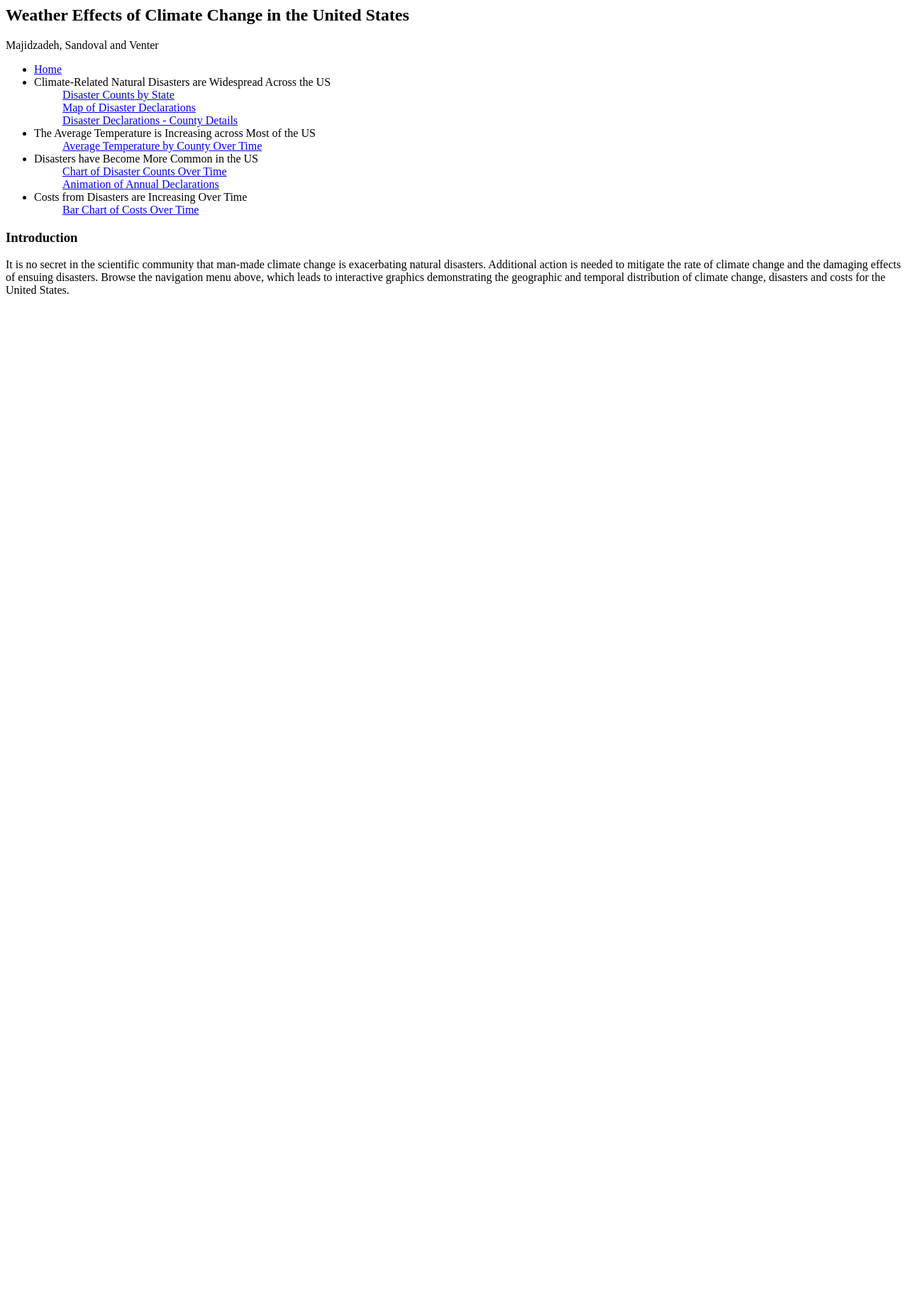
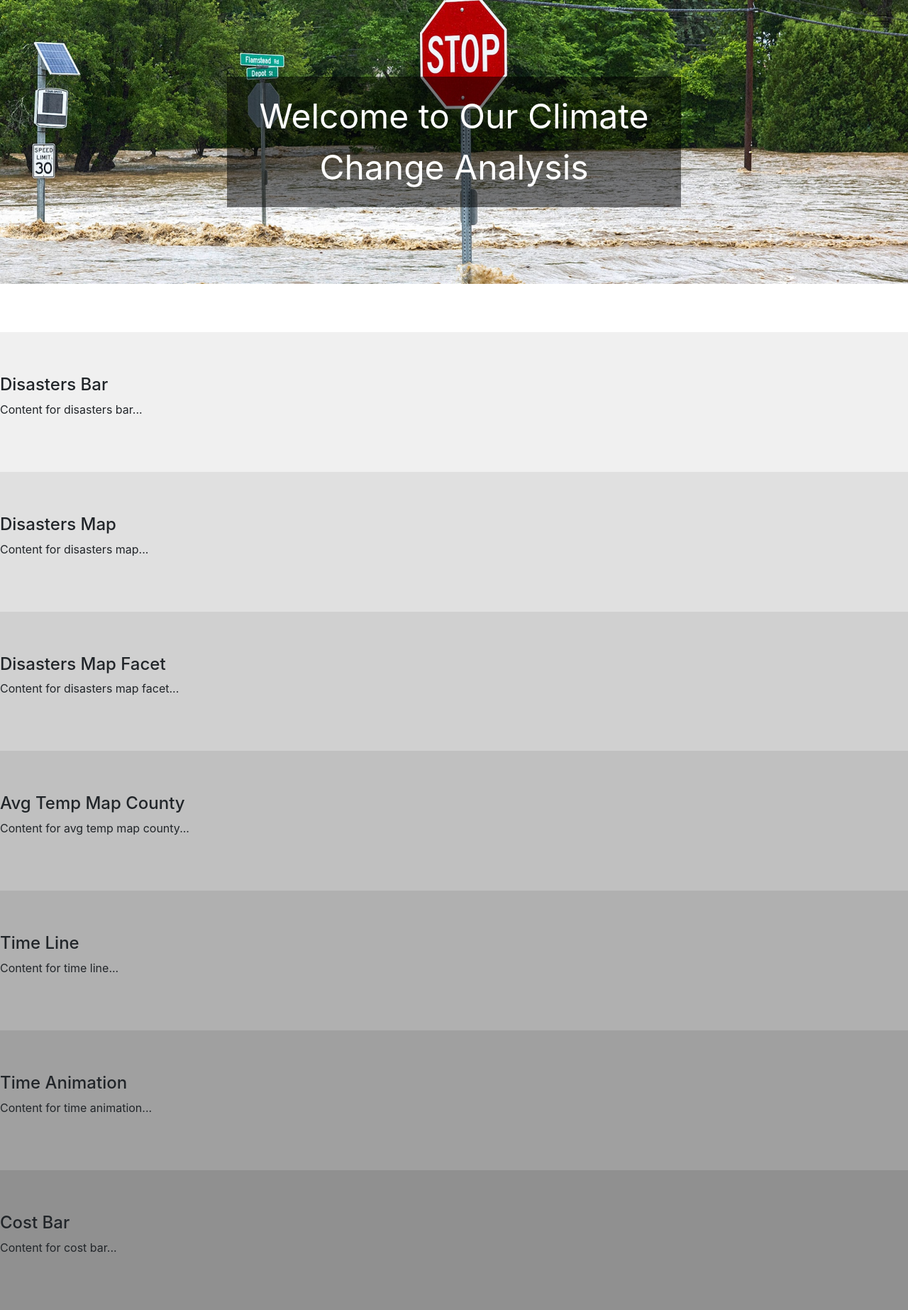
Before and after one commit to JorgeCuerv0/Rising-Global-Temperature-Visualizations, a Flask app: page / in a window 1280 px wide. Shown: the whole page at 71% size. Before the commit the page ends 414 px from the top, so only its background shows below. Run offline with Flask 3, Linux system fonts and the light colour scheme; some libraries are stand-ins or nearby versions.

Commit message:
Updated website layout and styles

```diff
--- /dev/null
+++ b/code/app.py
@@ -0,0 +1,10 @@
+from flask import Flask, render_template
+
+app = Flask(__name__)
+
+@app.route("/")
+def home():
+    return render_template('home.html')
+
+if __name__ == "__main__":
+    app.run()
--- /dev/null
+++ b/code/static/css/style.css
@@ -0,0 +1,77 @@
+body {
+    position: relative;
+    margin: 0;
+    padding: 0;
+}
+.navbar {
+    position: fixed;
+    top: 0;
+    width: 100%;
+    z-index: 1000;
+    background-color: transparent; /* Makes the navbar transparent */
+}
+.navbar-toggler {
+    position: absolute;
+    top: 10px; /* Adjust the top position to make it fully visible */
+    right: 10px; /* Positions the collapse button to the top right */
+}
+.section {
+    padding-top: 60px;
+    padding-bottom: 60px;
+    background-color: white; /* Default background color for sections */
+    width: 100%;
+}
+.scrollspy-example {
+    position: relative;
+    margin-top: .5rem;
+}
+.navbar-collapse {
+    position: fixed;
+    top: 0;
+    right: 0;
+    height: 100%;
+    background: rgba(255, 255, 255, 0.9); /* Opaque background for the expanded menu */
+    padding-top: 60px; /* Aligns with the main content padding */
+}
+.navbar-nav {
+    height: 100%;
+    display: flex;
+    flex-direction: column;
+    justify-content: center;
+}
+.welcome-container {
+    position: fixed;
+    top: 0;
+    left: 0;
+    width: 100%;
+    height: 50vh; /* Make the welcome container take up half the screen height */
+    z-index: -1; /* Ensure it stays behind other content */
+    overflow: hidden;
+}
+.welcome-image {
+    width: 100%;
+    height: 100%;
+    object-fit: cover;
+    position: absolute;
+    top: 0;
+    left: 0;
+}
+.welcome-text {
+    position: absolute;
+    top: 50%;
+    left: 50%;
+    transform: translate(-50%, -50%);
+    color: white;
+    font-size: 3rem;
+    text-align: center;
+    background-color: rgba(0, 0, 0, 0.5);
+    padding: 20px;
+}
+.main-content {
+    margin-top: 50vh; /* Push content below the welcome image */
+    padding-top: 60px; /* Align content with navbar height */
+    background-color: white; /* Background color for the main content */
+    width: 100%;
+    position: relative;
+    z-index: 1;
+}
--- a/code/templates/home.html
+++ b/code/templates/home.html
@@ -1,17 +1,34 @@
-<!-- cost_bar.html -->
 {% extends 'layout.html' %}
 
 {% block content %}
-
-<h3>Introduction</h3>
-
-<body>
-It is no secret in the scientific community that man-made climate change is exacerbating natural disasters.
-Additional action is needed to mitigate the rate of climate change and the damaging effects of ensuing disasters.
-</body>
-
-<body>
-Browse the navigation menu above, which leads to interactive graphics demonstrating the geographic and temporal distribution of climate change, disasters and costs for the United States.
-</body>
-
+<div data-spy="scroll" data-target="#navbar-example" data-offset="0" class="scrollspy-example">
+    <div id="disasters_bar" class="section" style="background-color: #f0f0f0;">
+        <h4>Disasters Bar</h4>
+        <p>Content for disasters bar...</p>
+    </div>
+    <div id="disasters_map" class="section" style="background-color: #e0e0e0;">
+        <h4>Disasters Map</h4>
+        <p>Content for disasters map...</p>
+    </div>
+    <div id="disasters_map_facet" class="section" style="background-color: #d0d0d0;">
+        <h4>Disasters Map Facet</h4>
+        <p>Content for disasters map facet...</p>
+    </div>
+    <div id="avg_temp_map_county" class="section" style="background-color: #c0c0c0;">
+        <h4>Avg Temp Map County</h4>
+        <p>Content for avg temp map county...</p>
+    </div>
+    <div id="time_line" class="section" style="background-color: #b0b0b0;">
+        <h4>Time Line</h4>
+        <p>Content for time line...</p>
+    </div>
+    <div id="time_anim" class="section" style="background-color: #a0a0a0;">
+        <h4>Time Animation</h4>
+        <p>Content for time animation...</p>
+    </div>
+    <div id="cost_bar" class="section" style="background-color: #909090;">
+        <h4>Cost Bar</h4>
+        <p>Content for cost bar...</p>
+    </div>
+</div>
 {% endblock %}
--- a/code/templates/layout.html
+++ b/code/templates/layout.html
@@ -1,23 +1,23 @@
-<!-- layout.html -->
+<!DOCTYPE html>
 <html lang="en">
 <head>
-	<meta charset="UTF-8">
-	<title>
-		Weather Effects of Climate Change in the United States
-	</title>
-	<header>
-		<div><h2>Weather Effects of Climate Change in the United States</h2></div>
-	</header>
-	<header>
-		<div>Majidzadeh, Sandoval and Venter</div>
-	</header>
+    <meta charset="UTF-8">
+    <meta name="viewport" content="width=device-width, initial-scale=1.0">
+    <title>Weather Effects of Climate Change in the United States</title>
+    <link href="https://maxcdn.bootstrapcdn.com/bootstrap/4.5.2/css/bootstrap.min.css" rel="stylesheet">
+    <link href="{{ url_for('static', filename='css/style.css') }}" rel="stylesheet">
+    <script src="https://code.jquery.com/jquery-3.5.1.min.js"></script>
+    <script src="https://maxcdn.bootstrapcdn.com/bootstrap/4.5.2/js/bootstrap.min.js"></script>
+    <script src="{{ url_for('static', filename='js/script.js') }}"></script>
 </head>
-<body>
-	{% include 'navigation.html' %}
-	<div class="content">
-        {% block content %}
-
-        {% endblock %}
+<body data-spy="scroll" data-target="#navbar-example">
+    <div class="welcome-container">
+        <img src="{{ url_for('static', filename='images/welcome.jpg') }}" alt="Welcome Image" class="welcome-image">
+        <div class="welcome-text">Welcome to Our Climate Change Analysis</div>
+    </div>
+    {% include 'navigation.html' %}
+    <div class="main-content">
+        {% block content %}{% endblock %}
     </div>
 </body>
 </html>
--- a/code/templates/navigation.html
+++ b/code/templates/navigation.html
@@ -1,29 +1,30 @@
-<!-- navigation.html -->
-<ul>
-    <li><a href="{{ url_for('home') }}">Home</a></li>
-	<li>Climate-Related Natural Disasters are Widespread Across the US</li>
-        <ul>
-            <a href="{{ url_for('disasters_bar') }}">Disaster Counts by State</a>
+<nav id="navbar-example" class="navbar navbar-light">
+    <button class="navbar-toggler" type="button" data-toggle="collapse" data-target="#navbarContent" aria-controls="navbarContent" aria-expanded="false" aria-label="Toggle navigation">
+        <span class="navbar-toggler-icon"></span>
+    </button>
+    <div class="collapse navbar-collapse" id="navbarContent">
+        <ul class="navbar-nav">
+            <li class="nav-item">
+                <a class="nav-link" href="#disasters_bar">Disasters Bar</a>
+            </li>
+            <li class="nav-item">
+                <a class="nav-link" href="#disasters_map">Disasters Map</a>
+            </li>
+            <li class="nav-item">
+                <a class="nav-link" href="#disasters_map_facet">Disasters Map Facet</a>
+            </li>
+            <li class="nav-item">
+                <a class="nav-link" href="#avg_temp_map_county">Avg Temp Map County</a>
+            </li>
+            <li class="nav-item">
+                <a class="nav-link" href="#time_line">Time Line</a>
+            </li>
+            <li class="nav-item">
+                <a class="nav-link" href="#time_anim">Time Animation</a>
+            </li>
+            <li class="nav-item">
+                <a class="nav-link" href="#cost_bar">Cost Bar</a>
+            </li>
         </ul>
-        <ul>
-            <a href="{{ url_for('disasters_map_facet') }}">Map of Disaster Declarations</a>
-        </ul>
-        <ul>
-            <a href="{{ url_for('disasters_map') }}">Disaster Declarations - County Details</a>
-        </ul>
-    <li>The Average Temperature is Increasing across Most of the US</li>
-        <ul>
-            <a href="{{ url_for('avg_temp_map_county') }}">Average Temperature by County Over Time</a>
-        </ul>
-    <li>Disasters have Become More Common in the US</li>
-        <ul>
-            <a href="{{ url_for('time_line') }}">Chart of Disaster Counts Over Time</a>
-        </ul>
-        <ul>
-            <a href="{{ url_for('time_anim') }}">Animation of Annual Declarations</a>
-        </ul>
-    <li>Costs from Disasters are Increasing Over Time</li>
-        <ul>
-            <a href="{{ url_for('cost_bar') }}">Bar Chart of Costs Over Time</a>
-        </ul>
-</ul>
+    </div>
+</nav>
--- a/code/w209.py
+++ /dev/null
@@ -1,38 +0,0 @@
-from flask import Flask, render_template
-app = Flask(__name__)
-
-@app.route("/")
-def home():
-    return render_template('home.html')
-
-@app.route("/disasters_bar")
-def disasters_bar():
-    return render_template('disasters_bar.html')
-
-@app.route("/disasters_map")
-def disasters_map():
-    return render_template('disasters_map.html')
-
-@app.route("/disasters_map_facet")
-def disasters_map_facet():
-    return render_template('disasters_map_facet.html')
-
-@app.route("/avg_temp_map_county")
-def avg_temp_map_county():
-    return render_template('avg_temp_map_county.html')
-
-@app.route("/time_line")
-def time_line():
-    return render_template('time_line.html')
-
-@app.route("/time_anim")
-def time_anim():
-    return render_template('time_anim.html')
-
-@app.route("/cost_bar")
-def cost_bar():
-    return render_template('cost_bar.html')
-
-
-if __name__ == "__main__":
-    app.run()
```
Also changed, not shown: code/static/script.js (added, +16 -0 lines), code/templates/Old/layout.html (added, +23 -0 lines), code/templates/Old/navigation.html (added, +29 -0 lines), code/static/images/welcome.jpg (added), code/templates/Old/avg_temp_map_county.html (renamed from code/templates/avg_temp_map_county.html), code/templates/Old/cost_bar.html (renamed from code/templates/cost_bar.html), code/templates/Old/disasters_bar.html (renamed from code/templates/disasters_bar.html), code/templates/Old/disasters_map.html (renamed from code/templates/disasters_map.html), code/templates/Old/disasters_map_facet.html (renamed from code/templates/disasters_map_facet.html), code/templates/Old/time_anim.html (renamed from code/templates/time_anim.html), code/templates/Old/time_line.html (renamed from code/templates/time_line.html).
